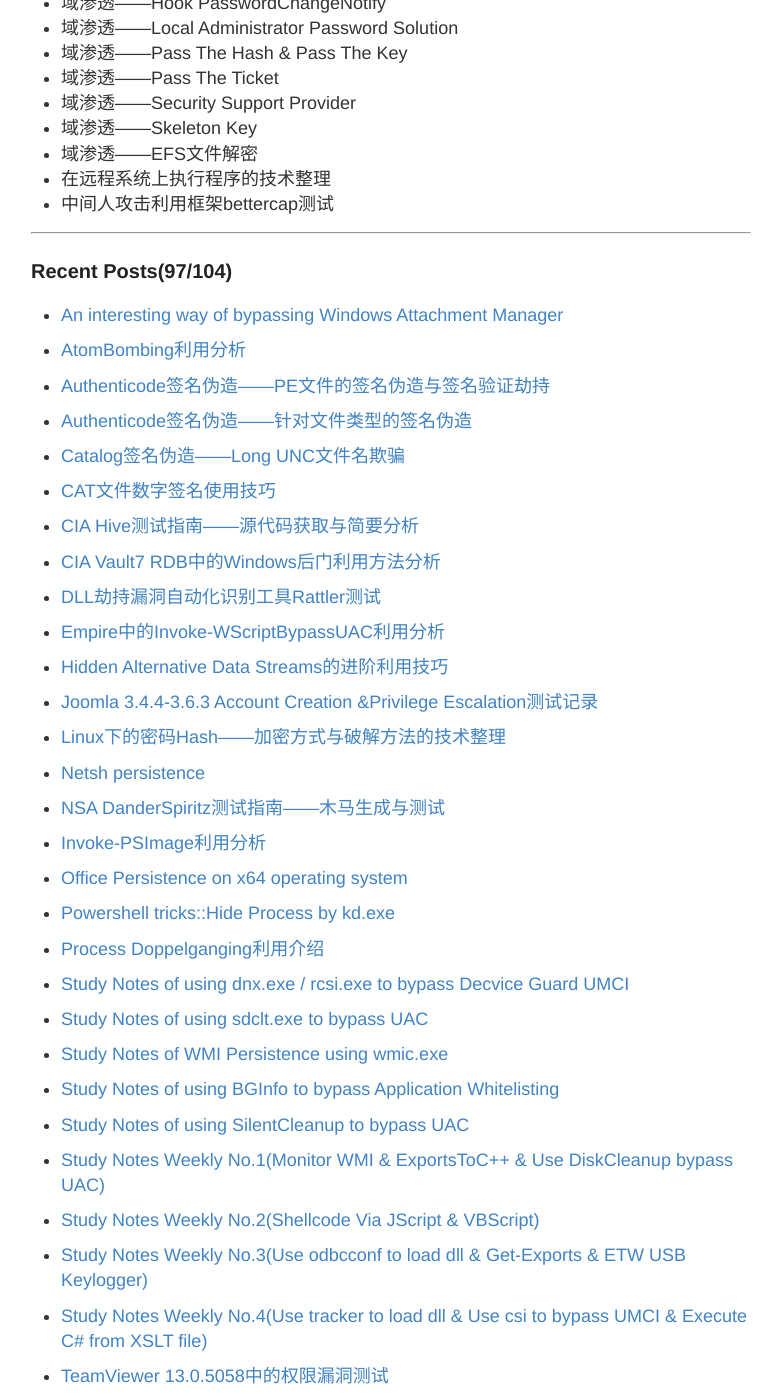
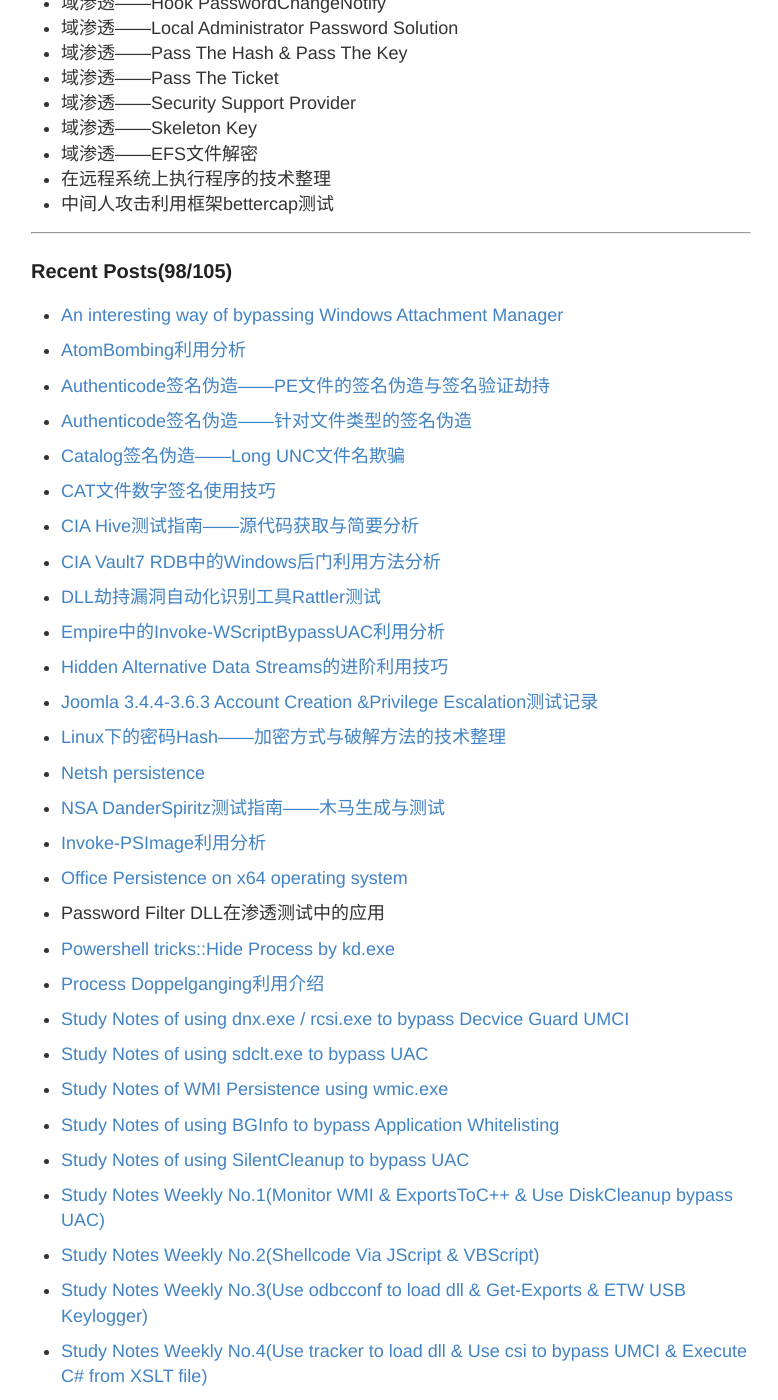
Before and after one commit to 3gstudent/backup-3gstudent.github.io, a Jekyll site: the page built from about.md, in a window 1280 px wide and 1400 px high, scrolled down 1726 px. Shown: the whole window, without its empty margins (249-1027 px from the left). Built offline with Jekyll 4.4.1, drawn with Linux system fonts in a browser that asks for light colours.

Commit message:
Update about.md

```diff
--- a/about.md
+++ b/about.md
@@ -68,7 +68,7 @@ Github:   [3gstudent](https://github.com/3gstudent)
 
 ---
 
-### Recent Posts(97/104)
+### Recent Posts(98/105)
 
 -
  [An interesting way of bypassing Windows Attachment Manager](https://3gstudent.github.io/3gstudent.github.io/An-interesting-way-of-bypassing-Windows-Attachment-Manager/)
@@ -120,6 +120,9 @@ Github:   [3gstudent](https://github.com/3gstudent)
 
 -
  [Office Persistence on x64 operating system](https://3gstudent.github.io/3gstudent.github.io/Office-Persistence-on-x64-operating-system/)
+
+-
+ Password Filter DLL在渗透测试中的应用
 
 -
  [Powershell tricks::Hide Process by kd.exe](https://3gstudent.github.io/3gstudent.github.io/Powershell-tricks-Hide-Process-by-kd.exe/)
```
